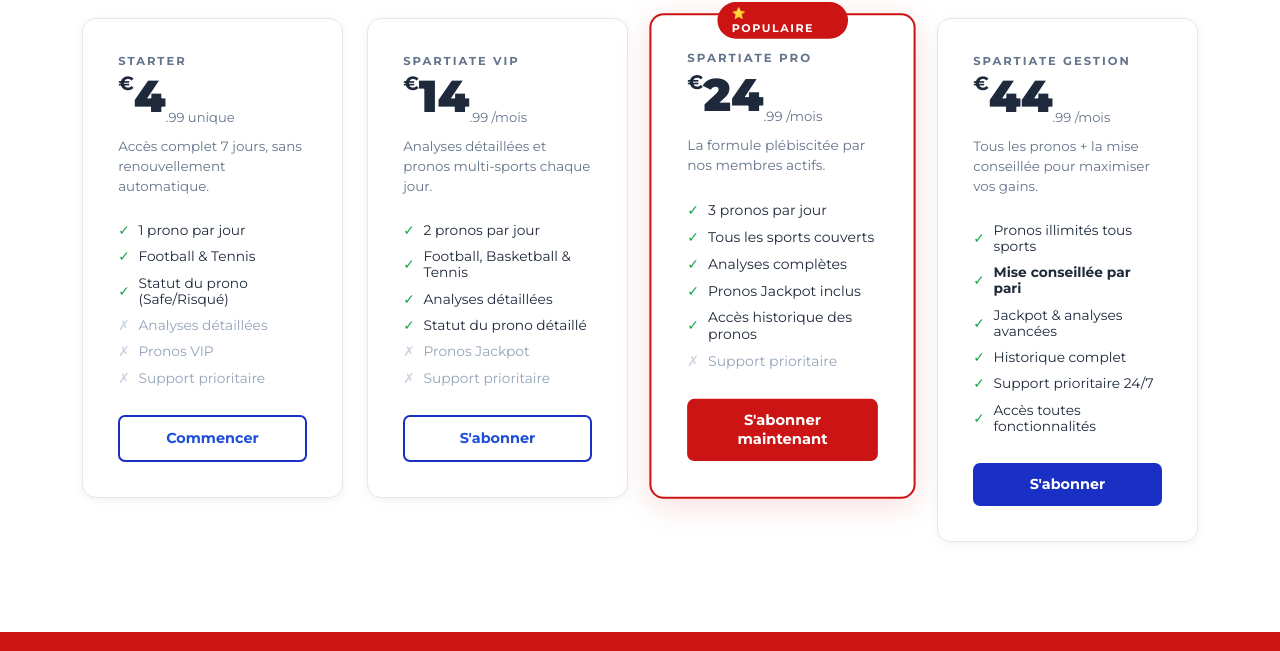
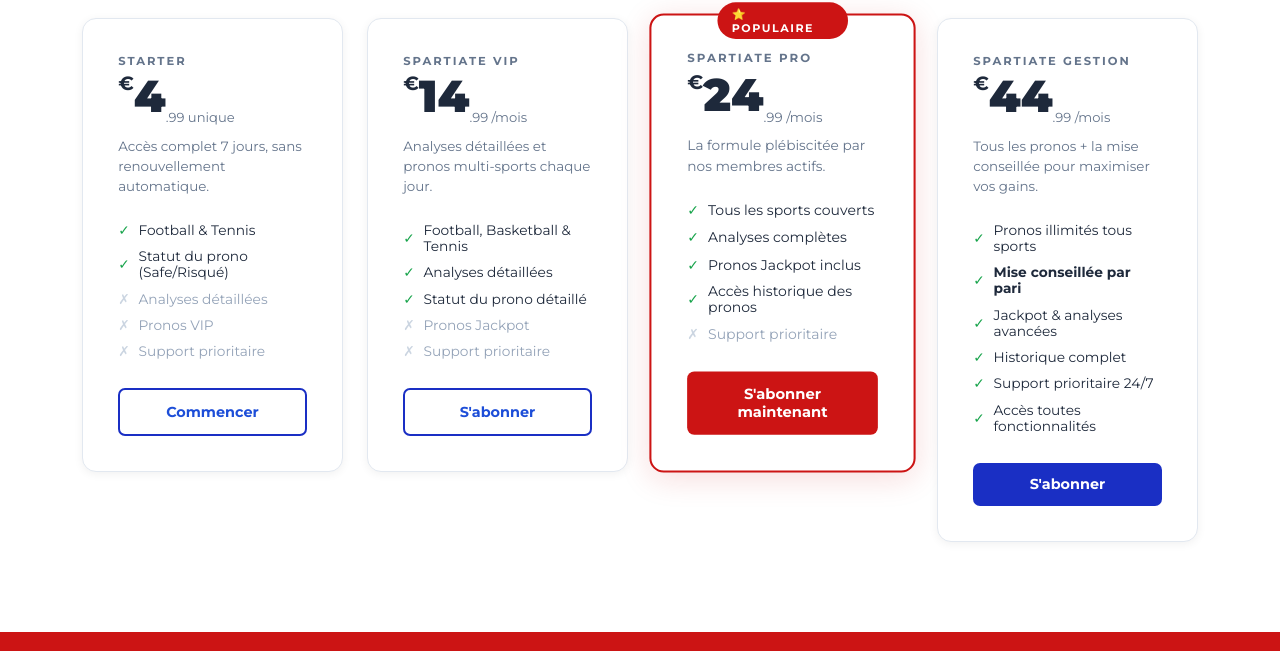
Before and after one commit to dubbletbet84/spartiate, a plain HTML site: page index.html in a window 1280 px wide. Shown: the part 2454-3105 px from the top of the page. Drawn offline with nearby package versions, Linux system fonts and the light colour scheme; no server answers.

Commit message:
Tarifs : suppression du nombre de pronos par jour

```diff
--- a/index.html
+++ b/index.html
@@ -360,7 +360,6 @@
           <div class="plan-price"><sup>€</sup>4<sub>.99 unique</sub></div>
           <p class="plan-desc">Accès complet 7 jours, sans renouvellement automatique.</p>
           <ul class="plan-features">
-            <li><span class="check">✓</span> 1 prono par jour</li>
             <li><span class="check">✓</span> Football & Tennis</li>
             <li><span class="check">✓</span> Statut du prono (Safe/Risqué)</li>
             <li class="dimmed"><span class="cross">✗</span> Analyses détaillées</li>
@@ -376,7 +375,6 @@
           <div class="plan-price"><sup>€</sup>14<sub>.99 /mois</sub></div>
           <p class="plan-desc">Analyses détaillées et pronos multi-sports chaque jour.</p>
           <ul class="plan-features">
-            <li><span class="check">✓</span> 2 pronos par jour</li>
             <li><span class="check">✓</span> Football, Basketball & Tennis</li>
             <li><span class="check">✓</span> Analyses détaillées</li>
             <li><span class="check">✓</span> Statut du prono détaillé</li>
@@ -393,7 +391,6 @@
           <div class="plan-price"><sup>€</sup>24<sub>.99 /mois</sub></div>
           <p class="plan-desc">La formule plébiscitée par nos membres actifs.</p>
           <ul class="plan-features">
-            <li><span class="check">✓</span> 3 pronos par jour</li>
             <li><span class="check">✓</span> Tous les sports couverts</li>
             <li><span class="check">✓</span> Analyses complètes</li>
             <li><span class="check">✓</span> Pronos Jackpot inclus</li>
```
